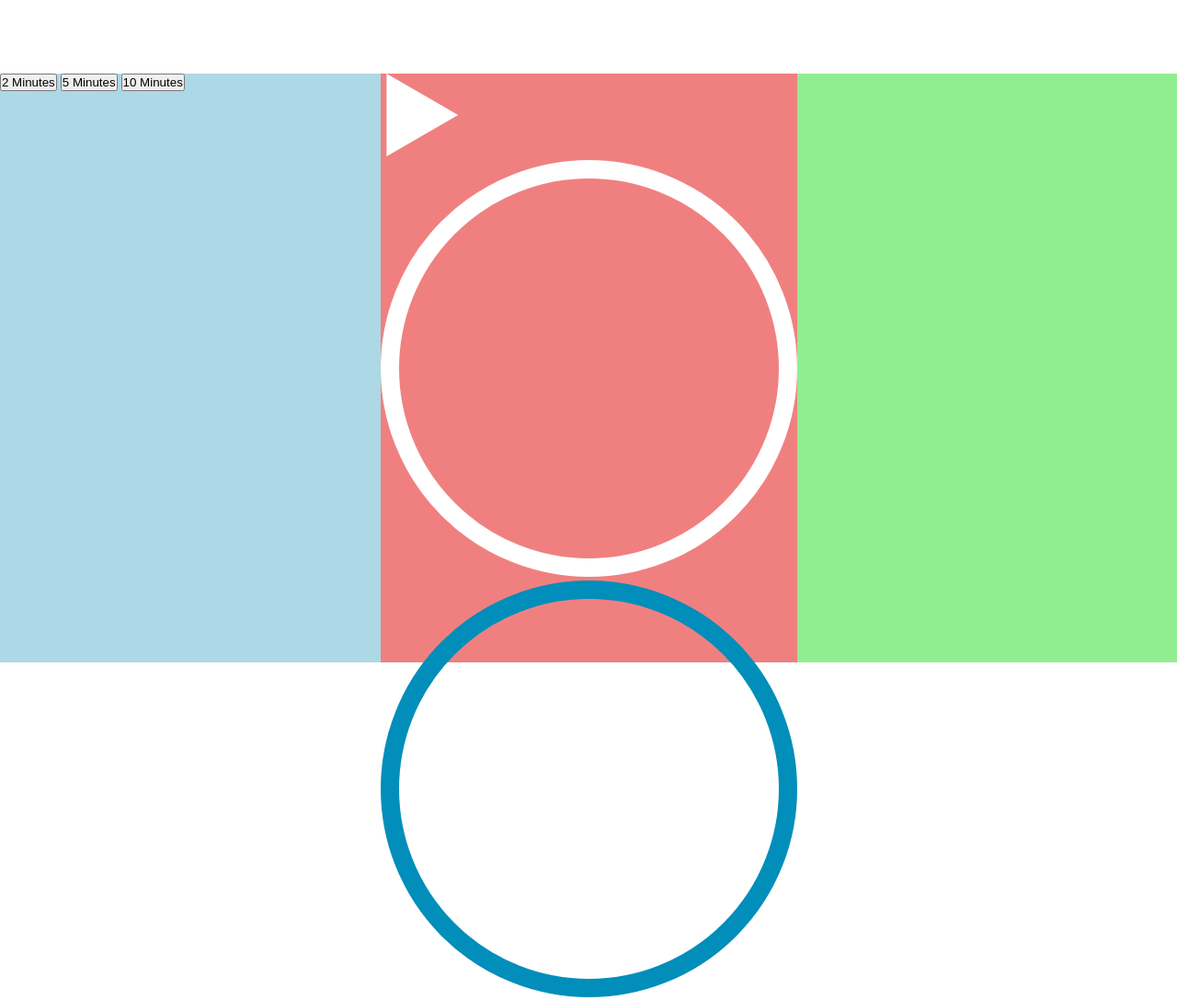
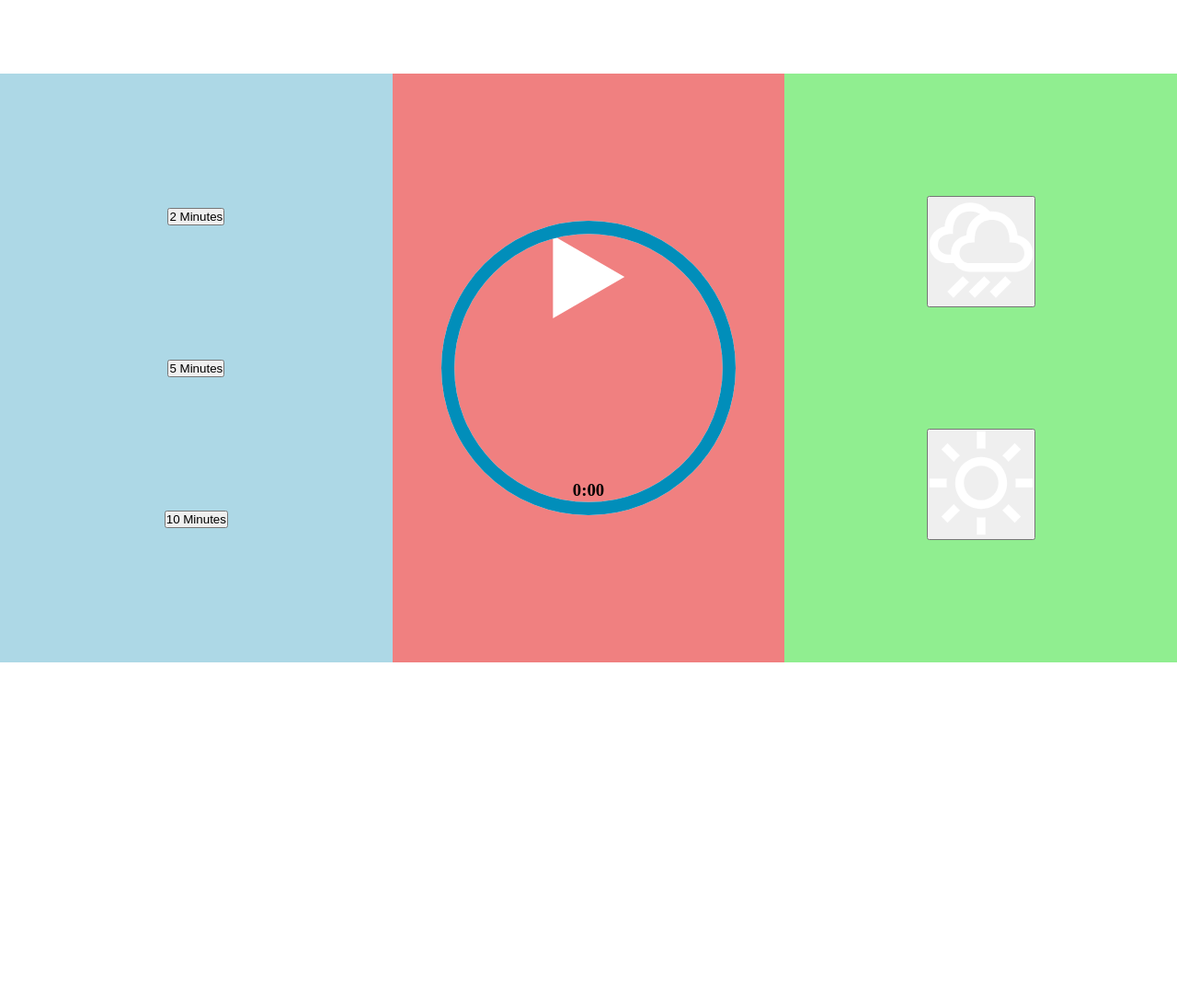
Before and after one commit to orhys/meditation-app, a plain HTML site: page index.html in a window 1280 px wide. Shown: the whole page at 92% size. After the commit the page ends 800 px from the top, so only its background shows below. Drawn offline with Linux system fonts and the light colour scheme.

Commit message:
working stylesheet

```diff
--- a/index.html
+++ b/index.html
@@ -8,6 +8,12 @@
   </head>
   <body>
     <div class="app">
+      <div class="vid-container">
+        <video loop>
+          <source src="./video/rain.mp4" type="video/mp4" />
+        </video>
+      </div>
+
       <div class="time-select">
         <button data-time="120">2 Minutes</button>
         <button data-time="300">5 Minutes</button>
@@ -20,6 +26,7 @@
         </audio>
         <img src="./svg/play.svg" alt="play" class="play" />
         <svg
+          class="track-outline"
           width="453"
           height="453"
           viewBox="0 0 453 453"
@@ -35,6 +42,7 @@
           />
         </svg>
         <svg
+          class="moving-outline"
           width="453"
           height="453"
           viewBox="0 0 453 453"
@@ -49,8 +57,17 @@
             stroke-width="20"
           />
         </svg>
+        <h3 class="time-display">0:00</h3>
       </div>
-      <div class="sound-picker"></div>
+
+      <div class="sound-picker">
+        <button data-sound="./sounds/rain.mp3" data-video="./video/rain.mp4">
+          <img src="./svg/rain.svg" alt="rain" />
+        </button>
+        <button data-sound="./sounds/beach.mp3" data-video="./video/beach.mp4">
+          <img src="./svg/beach.svg" alt="beach" />
+        </button>
+      </div>
     </div>
 
     <script src="./app.js"></script>
--- a/style.css
+++ b/style.css
@@ -1,29 +1,49 @@
-*{
+* {
   margin: 0;
   padding: 0;
   box-sizing: border-box;
 }
 
-.app{
+.app {
   height: 100vh;
   display: flex;
   justify-content: space-evenly;
   align-items: center;
 }
 
-.time-select, .sound-picker, .player-container{
+.time-select,
+.sound-picker,
+.player-container {
   height: 80%;
   flex: 1;
+  display: flex;
+  flex-direction: column;
+  justify-content: space-evenly;
+  align-items: center;
 }
 
-.time-select{
+.time-select {
   background: lightblue;
 }
 
-.sound-picker{
+.sound-picker {
   background: lightgreen;
 }
 
-.player-container{
+.player-container {
   background: lightcoral;
+  position: relative;
 }
+
+.player-container svg {
+  position: absolute;
+  height: 50%;
+  top: 50%;
+  left: 50%;
+  transform: translate(-50%, -50%);
+  pointer-events: none;
+}
+
+video {
+  display: none;
+}
```
Lines whose indentation alone changed are shown as unchanged.
